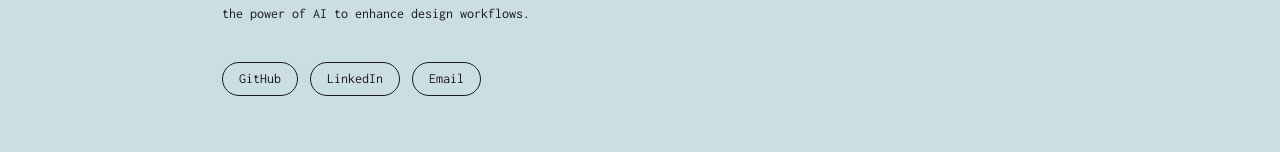
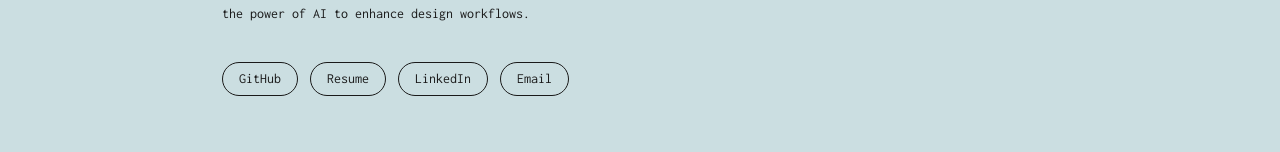
Before and after one commit to molliean/mollie-anderson, a Next.js app: page / in a window 1280 px wide. Shown: the part 422-574 px from the top of the page. Built offline with nearby package versions, Linux system fonts and the light colour scheme.

Commit message:
add links for resume and update project pills

```diff
--- a/app/page.tsx
+++ b/app/page.tsx
@@ -40,6 +40,14 @@ export default function Home() {
               className={PILL}
             >
               GitHub
+            </a>
+            <a
+              href="https://drive.google.com/file/d/1p6lnl-WkdnFEB-BIZJYwekjnYArC8Qgv/view?usp=sharing"
+              target="_blank"
+              rel="noopener noreferrer"
+              className={PILL}
+            >
+              Resume
             </a>
             <a
               href="https://www.linkedin.com/in/mollie-anderson/"
```
